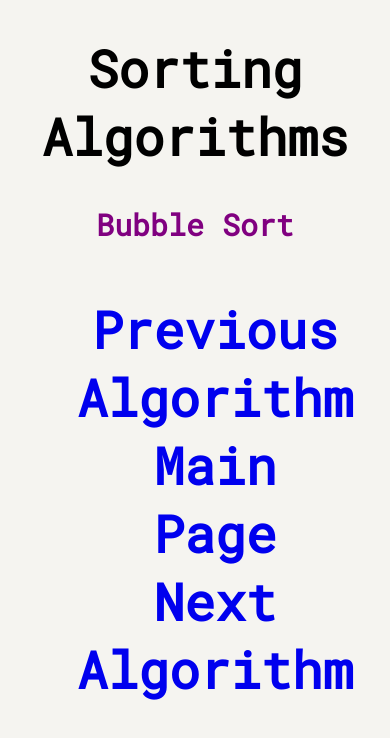
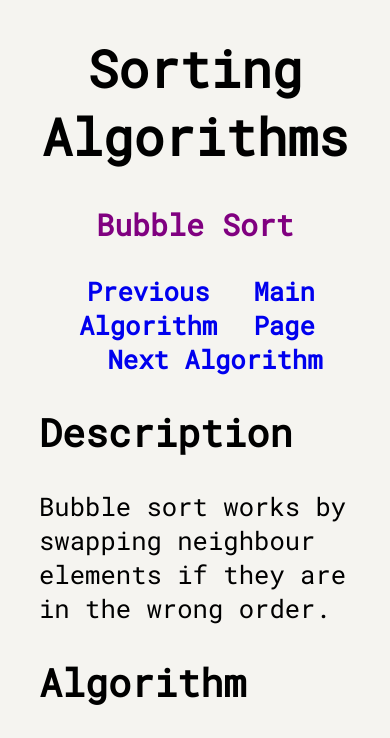
Before and after one commit to aKaravanov/sorting-algorithms, a plain HTML site: page bubbleSort.html in a window 390 px wide. Shown: the top 738 px of the page. Drawn offline with Linux system fonts and the light colour scheme.

Commit message:
Navbar font fix

```diff
--- a/styles.css
+++ b/styles.css
@@ -62,10 +62,6 @@ label {
 @media only screen and (max-width: 1000px) {
   body {
     font-size: 1.6em;
-  }
-
-  nav {
-    font-size: 2.0em;
   }
 
   #visualization, #visualization-options {
```
